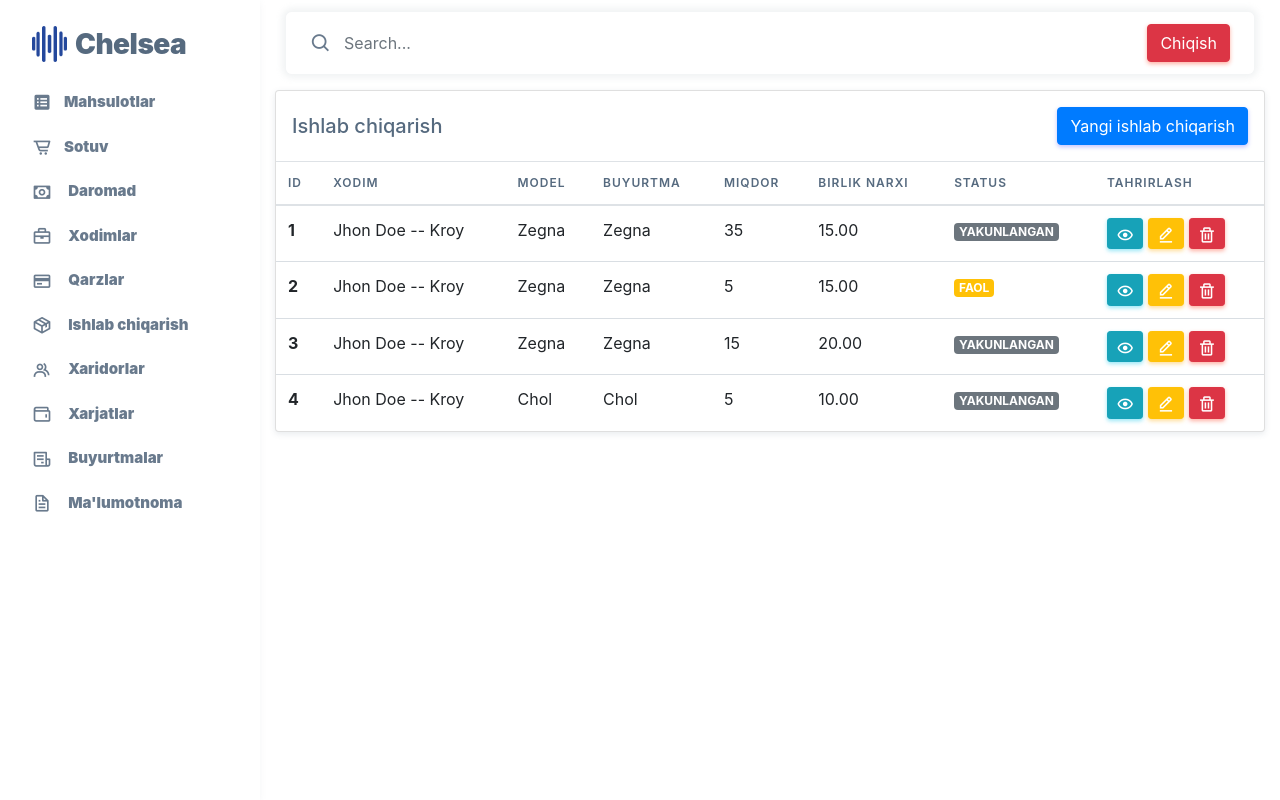
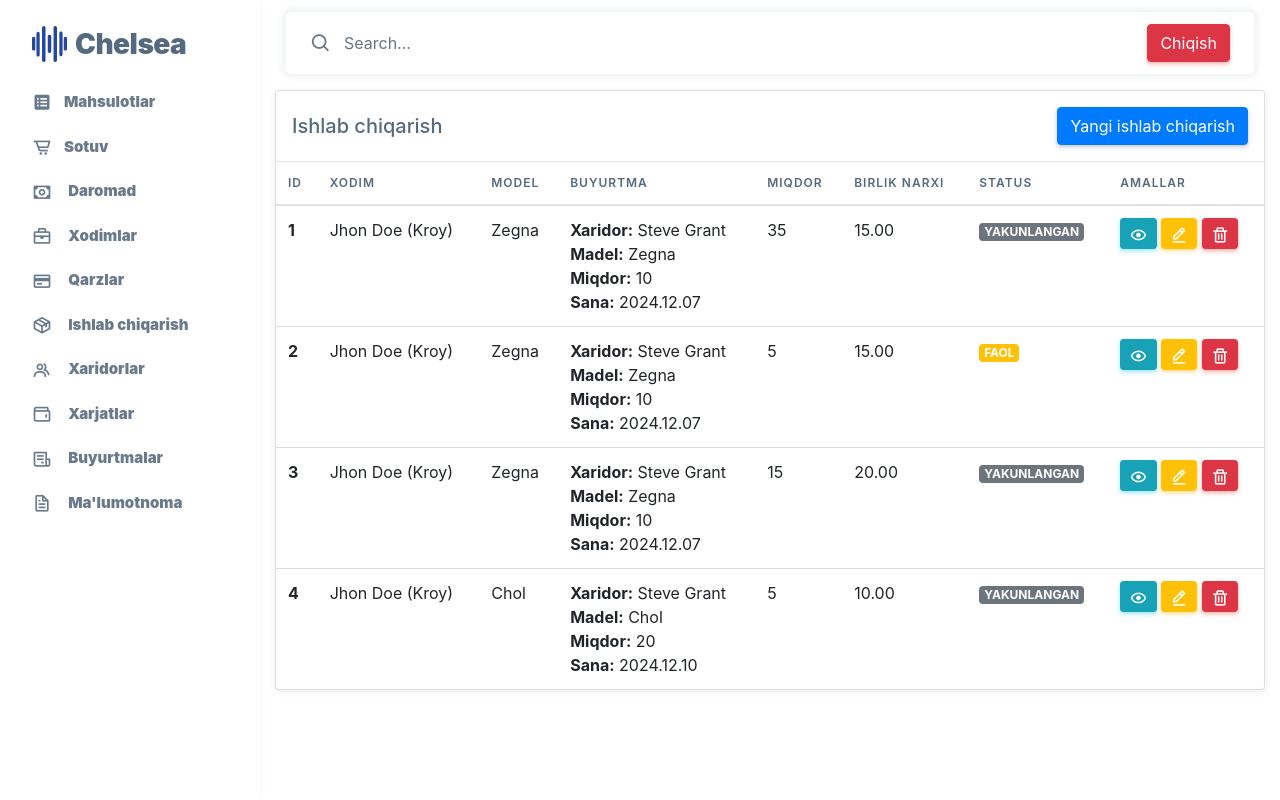
Before and after one commit to ziyokhuja90/Chelsea-shoes, a Django app: page /producement in a window 1280 px wide. Run offline with Django 5.2, Linux system fonts and the light colour scheme; data comes from the database, SQL or seed files in the repository; some libraries are stand-ins or nearby versions.

Commit message:
balance column staff read function

```diff
--- a/home/admin.py
+++ b/home/admin.py
@@ -3,4 +3,7 @@ from django.contrib import admin
 # Register your models here.
 from .models import *
 
+
 admin.site.register(references)
+admin.site.register(clients)
+admin.site.register(staff)
--- a/home/models.py
+++ b/home/models.py
@@ -56,6 +56,7 @@ class clients(models.Model):
         on_delete=models.CASCADE,
         related_name="currency_reference_client"
     )
+    balance = models.DecimalField(max_digits=20 , decimal_places=2)
     class Meta:
         db_table = "clients"
 
@@ -145,12 +146,13 @@ class staff(models.Model):
         verbose_name="xodim kasbi"
     )
     phone_number = models.CharField(max_length=255 , verbose_name="xodim telefon raqami")
+    balance = models.DecimalField(max_digits=20 , decimal_places=2)
 
     class Meta:
         db_table = "staff"
 
     def __str__(self):
-        return f"{self.full_name} -- {self.profession}"
+        return f"{self.full_name} ({self.profession})"
 
 class staff_payments(models.Model):
     staff_id = models.ForeignKey(
--- a/home/urls.py
+++ b/home/urls.py
@@ -20,6 +20,7 @@ urlpatterns = [
     # staff
     path("staff" , views.staff_view ,  name="staff_view"),
     path("staff/create" , views.staff_create , name="staff_create"),
+    path("staff/read/<int:pk>", views.staff_read, name="staff_read"),
     path("staff/update/<int:pk>" , views.staff_update , name="staff_update"),
     path("staff/delete/<int:pk>" , views.staff_delete , name="staff_delete"),
 
--- a/home/views.py
+++ b/home/views.py
@@ -3,7 +3,7 @@ from django.contrib.auth.forms import AuthenticationForm
 from django.contrib.auth import login
 from django.contrib import messages
 from django.contrib.auth import logout
-from .models import references , shoe_model , staff  , clients , orders , producement, ReferenceType, StatusType
+from .models import references , shoe_model , staff  , clients , orders , producement, ReferenceType, StatusType , staff_payments
 from django.http.response import HttpResponse
 from .forms import shoe_model_forms , staff_forms , clients_forms , orders_forms ,producement_forms
 # Create your views here.
@@ -121,7 +121,6 @@ def shoe_model_read(request , pk):
     }
     return render(request , 'shoe_model/shoe_model_read.html' , context=context)
 
-
 def shoe_model_update(request, pk):
     shoe_model_item = shoe_model.objects.get(pk=pk)
 
@@ -149,6 +148,16 @@ def staff_view(request):
         "staff_list":staff_list,
     }
     return render(request , "staff/staff.html" , context=context)
+
+def staff_read(request, pk):
+    staff_item = staff.objects.get(pk=pk)
+    payment_list = staff_payments.objects.all()
+    context = {
+        "staff":staff_item,
+        "payment_list":payment_list
+    }
+    return render(request, "staff/staff_read.html", context=context)
+
 
 def staff_create(request):
     forms = staff_forms()
--- a/templates/clients/clients.html
+++ b/templates/clients/clients.html
@@ -36,7 +36,9 @@
                 {{client.currency}}
             </td>
             <td>
-
+                  <a class="btn btn-sm btn-info" href="{% url "staff_read" staff.id %}">
+                    <i class="bx bx-show "></i>
+                  </a>
                   <a class="btn btn-sm btn-warning" href="{% url "clients_update" client.id %}"><i class="bx bx-edit-alt text-white"></i></a>
                   <a class="btn btn-sm btn-danger" href="{% url "clients_delete" client.id %}"><i class="bx bx-trash"></i></a>
             </td>
--- a/templates/producement/producement.html
+++ b/templates/producement/producement.html
@@ -19,7 +19,7 @@
                         <th>Miqdor</th>
                         <th>Birlik Narxi</th>
                         <th>Status</th>
-                        <th>Tahrirlash</th>
+                        <th>Amallar</th>
                     </tr>
                 </thead>
                 <tbody class="table-border-bottom-0">
@@ -28,7 +28,13 @@
                         <td><strong>{{ producement.id }}</strong></td>
                         <td>{{ producement.staff_id }}</td>
                         <td>{{ producement.shoe_model_id }}</td>
-                        <td>{{ producement.order_id }}</td>
+                        <td>
+                            <strong>Xaridor:</strong> {{ producement.order_id.client_id }}<br>
+                            <strong>Madel:</strong> {{ producement.order_id.model_id }}<br>
+                            <strong>Miqdor:</strong> {{ producement.order_id.quantity }}<br>
+                            <strong>Sana:</strong> {{ producement.order_id.date|date:"Y.m.d" }}
+
+                        </td>
                         <td>{{ producement.quantity }}</td>
                         <td>{{ producement.price }}</td>
                         <td>
--- a/templates/producement/producement_read.html
+++ b/templates/producement/producement_read.html
@@ -5,8 +5,8 @@
     <h2 class="mb-4">Ish Tafsilotlari</h2>
 
     <div class="card shadow-sm">
-        <div class="card-header bg-success text-white mb-3">
-            <h5 class="mb-0">Ish ID: {{ producement.id }}</h5>
+        <div class="card-header bg-info text-white mb-3">
+            <h5 class="mb-0 text-white">Ish ID: {{ producement.id }}</h5>
         </div>
         <div class="card-body">
             <div class="row">
@@ -36,7 +36,7 @@
 
             <!-- Action Buttons -->
             <div class="mt-3 d-flex justify-content-end gap-2">
-                <a href="{% url 'producement_update' producement.id %}" class="btn btn-warning">
+                <a href="{% url 'producement_update' producement.id %}" class="btn btn-warning text-white">
                     <i class="bx bx-edit-alt"></i> Yangilash
                 </a>
                 <a href="{% url 'producement_delete' producement.id %}" class="btn btn-danger">
--- a/templates/shoe_model/shoe_model_create.html
+++ b/templates/shoe_model/shoe_model_create.html
@@ -26,7 +26,7 @@
                 </div>
 
                 <div class="d-flex gap-3 align-items-center justify-content-end mt-4">
-                    <a href="{% url 'producement_view' %}" class="btn btn-secondary">Bekor qilish</a>
+                    <a href="{% url 'home' %}" class="btn btn-secondary">Bekor qilish</a>
                     <button type="submit" class="btn btn-primary">Saqlash</button>
                 </div>
             </form>
--- a/templates/shoe_model/shoe_model_read.html
+++ b/templates/shoe_model/shoe_model_read.html
@@ -20,7 +20,7 @@
                         <th>Miqdor</th>
                         <th>Birlik Narxi</th>
                         <th>Status</th>
-                        <th>Tahrirlash</th>
+                        <th>Amallar</th>
                     </tr>
                 </thead>
                 <tbody class="table-border-bottom-0">
--- a/templates/shoe_model/shoe_model_update.html
+++ b/templates/shoe_model/shoe_model_update.html
@@ -26,7 +26,7 @@
                 </div>
 
                 <div class="d-flex gap-3 align-items-center justify-content-end mt-4">
-                    <a href="{% url 'producement_view' %}" class="btn btn-secondary">Bekor qilish</a>
+                    <a href="{% url 'home' %}" class="btn btn-secondary">Bekor qilish</a>
                     <button type="submit" class="btn btn-primary">Saqlash</button>
                 </div>
             </form>
```
Also changed, not shown: templates/references.html (+4 -4 lines), home/migrations/0004_clients_balance_staff_balance.py (added).
